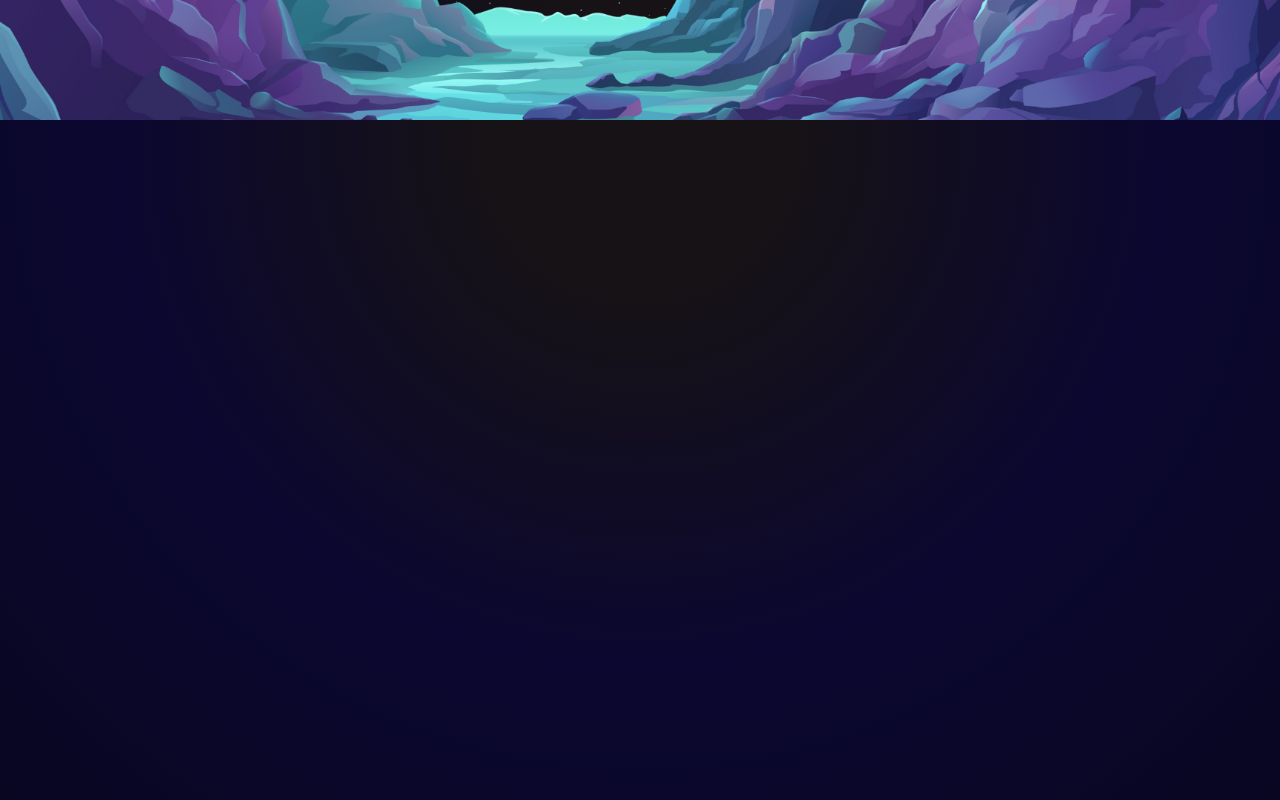
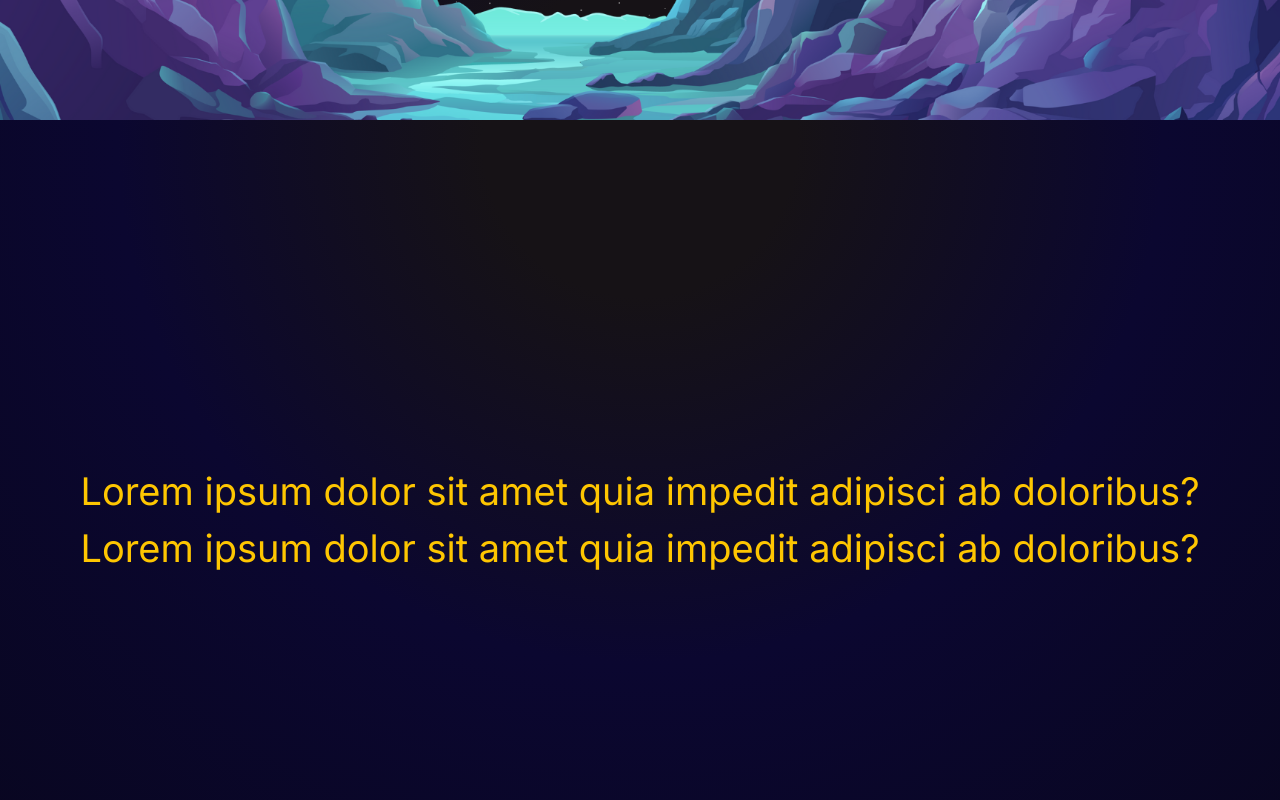
Before and after one commit to Azoonex/profileMy, a Next.js app: page / in a window 1280 px wide. Shown: the part 1560-2360 px from the top of the page. Built offline with nearby package versions, Linux system fonts and the light colour scheme.

Commit message:
nice bro

```diff
--- a/app/page.tsx
+++ b/app/page.tsx
@@ -1,5 +1,9 @@
 import Guide from "@/components/Guide";
 import Hero from "@/components/Hero";
+import Workers from "@/components/Workers/Workspace";
+
+
+
 import Link from "next/link";
 
 
@@ -9,7 +13,7 @@ export default function Home() {
 
        <Hero />
        <Guide type="content"/>
-       <section className="h-screen"></section>
+      <Workers />
        <Guide type="no" />
       <h2 className="text-4xl bg-yellow-50 text-black">
         <Link href="/posts">
--- /dev/null
+++ b/components/Workers/SubTitle.tsx
@@ -0,0 +1,20 @@
+"use clinet"
+import { workData } from "@/constant"
+
+function SubTitle() {
+
+  return (
+    <div className="">
+      {
+      workData.map(item=>(
+          <h2 className="text-yellow-50">
+           {item.label}
+          </h2>
+
+      ))}
+
+    </div>
+  )
+}
+
+export default SubTitle
--- /dev/null
+++ b/components/Workers/Workspace.tsx
@@ -0,0 +1,11 @@
+import SubTitle from './SubTitle'
+
+function Workers() {
+  return (
+          <section className="w-full h-screen flex flex-col items-center justify-center">
+             <SubTitle />
+          </section>
+
+  )
+}
+export default Workers
--- a/constant/index.ts
+++ b/constant/index.ts
@@ -5,3 +5,16 @@ export const NAV_LINKS = [
     { id:4,href: "/", key: "pricing ", label: "Pricing " },
     { id:5,href: "/", key: "contact_us", label: "Contact Us" },
 ];
+
+
+export const workData = [
+        {
+            id: 1,
+            label: " Lorem ipsum dolor sit amet quia impedit adipisci ab doloribus?",
+        },
+        {
+            id: 2,
+            label: " Lorem ipsum dolor sit amet quia impedit adipisci ab doloribus?",
+        },
+
+    ]
--- a/pages/posts/[postId].tsx
+++ b/pages/posts/[postId].tsx
@@ -16,25 +16,35 @@ export default PostId
 
 // You should use getStaticPaths if you’re statically pre-rendering pages that use dynamic routes
 export const getStaticPaths = async () => {
-
+    const res = await fetch('https://jsonplaceholder.typicode.com/posts')
+    const data = await res.json()
+    const paths = data.map((post:any) =>{
+        return{
+            params: {
+                postId: `${post.id}`
+            }
+        }
+    })
     return {
-        paths: [
-            {
-                params: {postId: '1'}
-            },
-            {
-                params: {postId: '2'}
-            },
-            {
-                params: {postId: '3'}
-            }
-        ],
+        // paths: [
+        //     {
+        //         params: {postId: '1'}
+        //     },
+        //     {
+        //         params: {postId: '2'}
+        //     },
+        //     {
+        //         params: {postId: '3'}
+        //     }
+        // ],
+        paths,
         fallback: false
     }
 }
 
 export async function getStaticProps(context:any) {
     const {params} = context
+    console.log(params)
     const res = await fetch(`https://jsonplaceholder.typicode.com/posts/${params.postId}`)
     let data = await res.json()
 
--- a/pages/posts/index.tsx
+++ b/pages/posts/index.tsx
@@ -30,7 +30,7 @@ export async function getStaticProps() {
     console.log(data)
     return {
         props:{
-            posts: data.slice(0,3)
+            posts: data
         }
     }
 }
```
Also changed, not shown: 1 other file (tests, documents, lock files or other folders).
